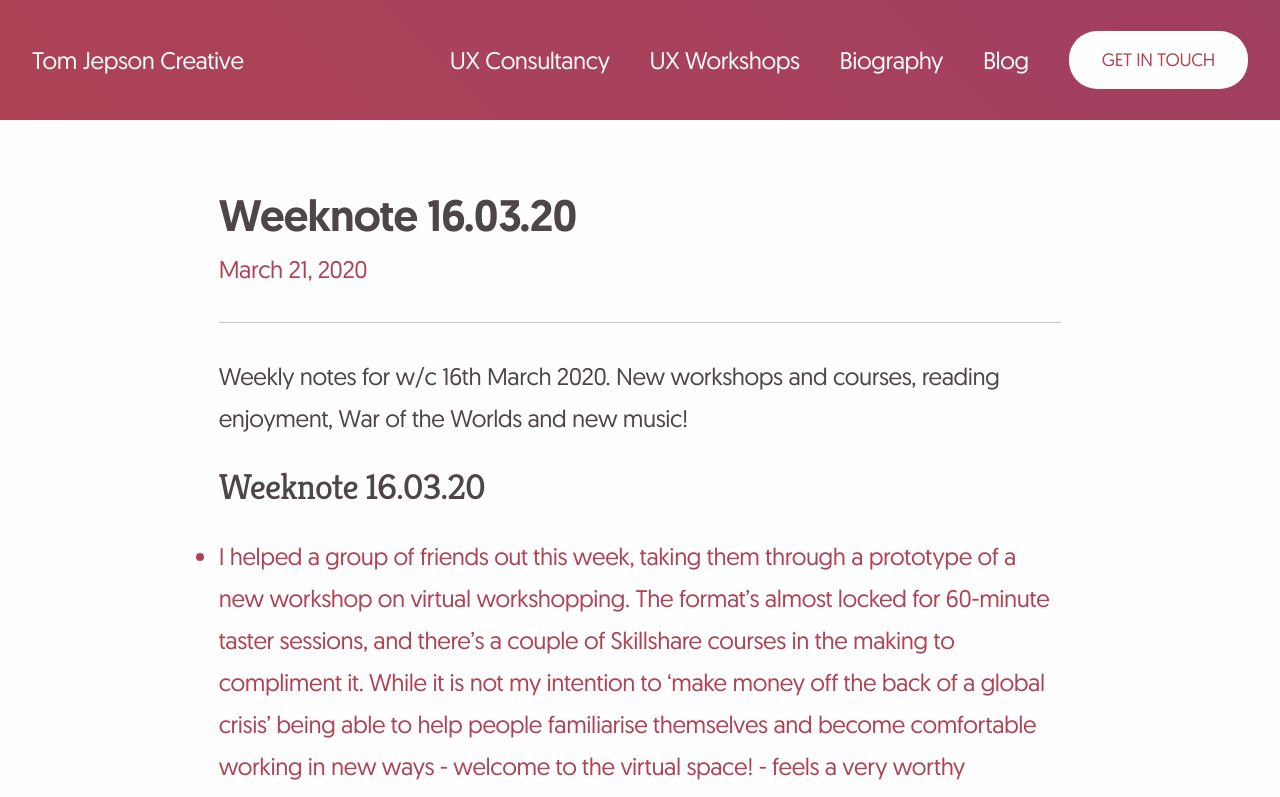
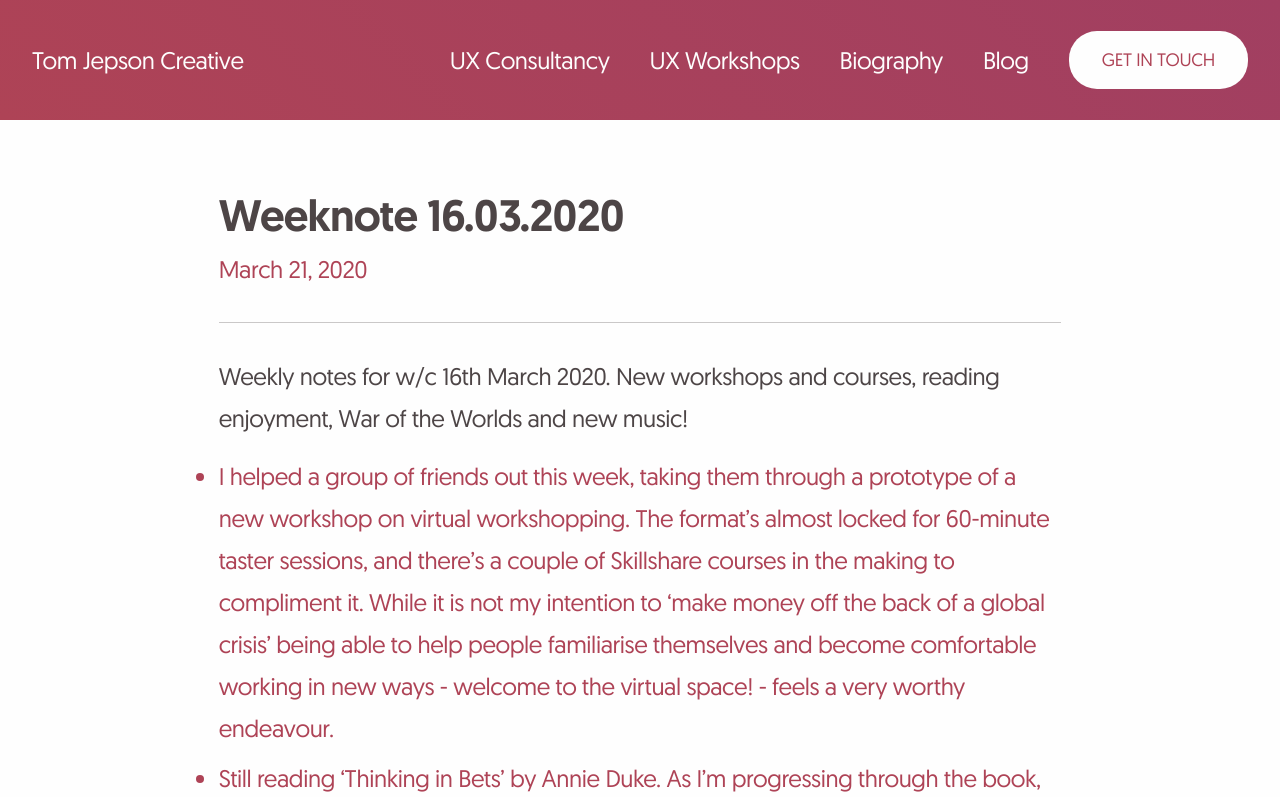
Before and after one commit to tomjepsoncreative/website, an Eleventy site: page blog/posts/weeknotes/weeknote-16030.md in a window 1280 px wide. Shown: the top 797 px of the page. Built offline with nearby package versions, Linux system fonts and the light colour scheme; Eleventy itself is replaced by a stand-in of ours; files that its build step writes are made by us from their sources.

Commit message:
Updates weeknotes blog formatting

```diff
--- a/blog/posts/weeknotes/weeknote-16030.md
+++ b/blog/posts/weeknotes/weeknote-16030.md
@@ -1,6 +1,6 @@
 ---
 layout: post-layout.njk
-title: Weeknote 16.03.20
+title: Weeknote 16.03.2020
 date: 2020-03-21
 tags: ['post']
 ---
@@ -9,8 +9,6 @@ tags: ['post']
 <!-- Excerpt Start -->
 Weekly notes for w/c 16th March 2020. New workshops and courses, reading enjoyment, War of the Worlds and new music!<!-- Excerpt End -->
 
-## Weeknote 16.03.20
-
 - I helped a group of friends out this week, taking them through a prototype of a new workshop on virtual workshopping. The format’s almost locked for 60-minute taster sessions, and there’s a couple of Skillshare courses in the making to compliment it. While it is not my intention to ‘make money off the back of a global crisis’ being able to help people familiarise themselves and become comfortable working in new ways - welcome to the virtual space! - feels a very worthy endeavour.
 - Still reading ‘Thinking in Bets’ by Annie Duke. As I’m progressing through the book, it’s resonating with some of the ways which already I think and challenging a few beliefs, too. Without a doubt, having a ‘pod’ to help you stay focussed and accountable to the bets you make (and your analysis of the outcomes) is infinitely valuable. I want to tighten my ‘pod’ a little and be more present with them, too.
 - Disney+ starts streaming in the UK on Tuesday 24th. That is all.
```
Also changed, not shown: blog/posts/weeknotes/weeknote-090320.md (+0 -2 lines).
